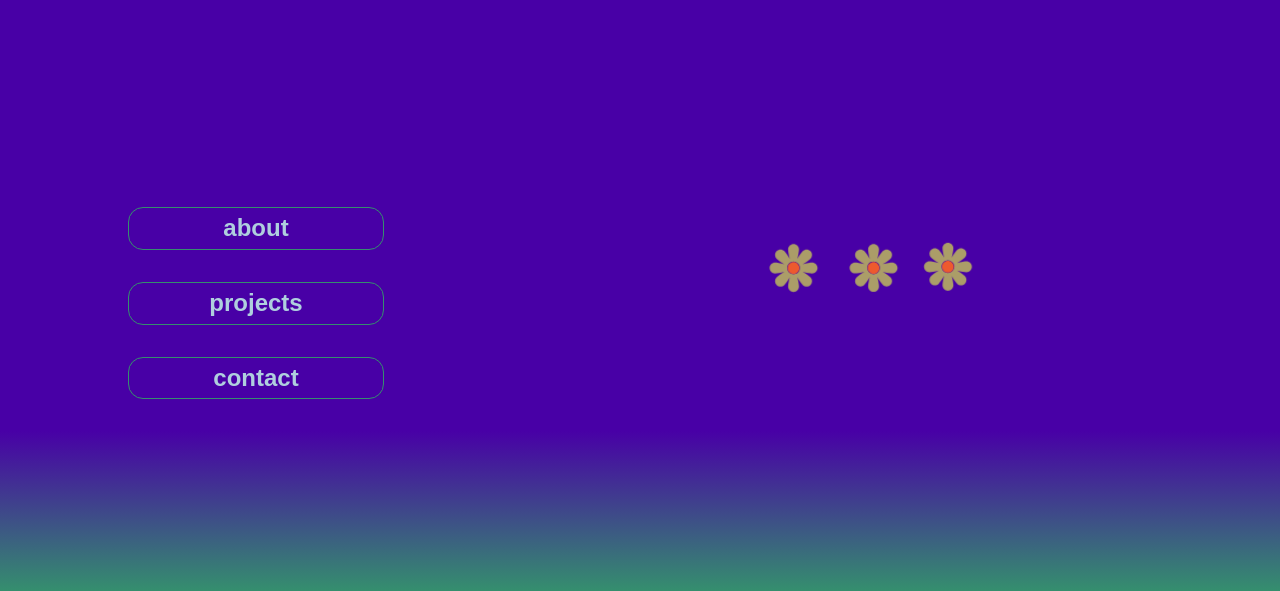
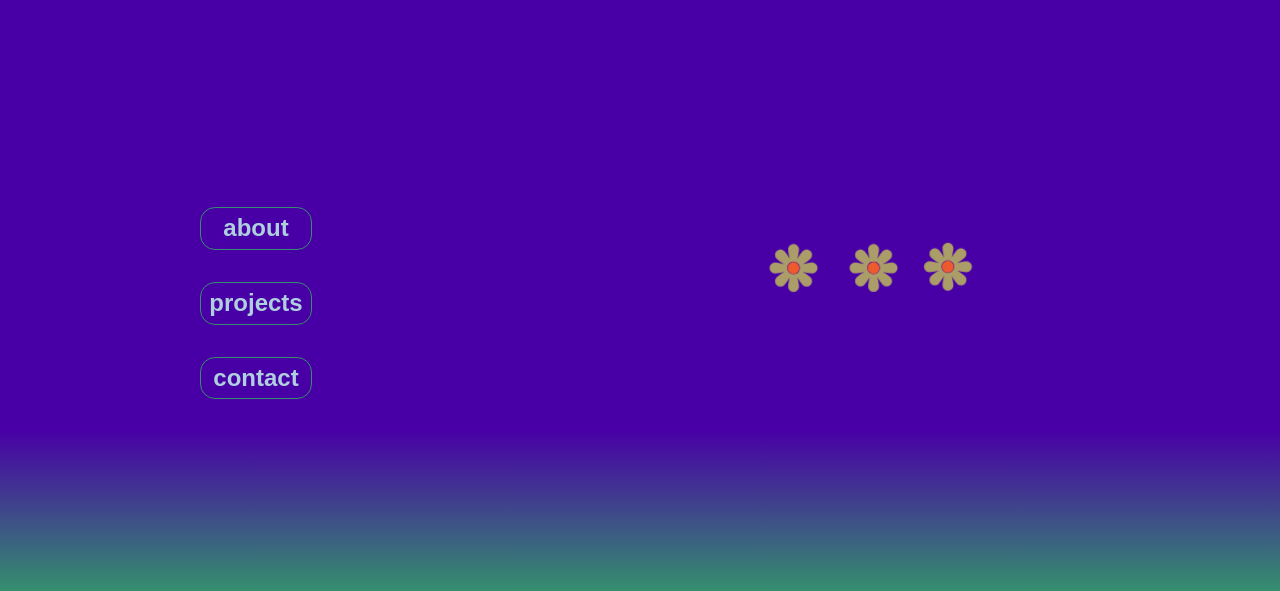
Before and after one commit to jasonpbenson/devPortfolio-v2, a website: page index.html in a window 1280 px wide. Shown: the part 209-800 px from the top of the page. Drawn offline with nearby package versions, Linux system fonts and the light colour scheme; files whose address does not match are found by name; a web font is replaced by a local one.

Commit message:
reduced width of nav 'buttons'

```diff
--- a/css/mediaQueries.css
+++ b/css/mediaQueries.css
@@ -99,16 +99,17 @@
     transform: scale(1);
   }
   .container--menu {
+    align-items: center;
     flex-direction: column;
     left: 10%;
     top: 50%;
-    width: fit-content;
+    width: 16rem;
   }
   .menu--selector {
     box-sizing: border-box;
     font-size: 1.5rem;
     margin: 1rem 0;
-    width: 16rem;
+    width: 7rem;
   }
 }
 
```
